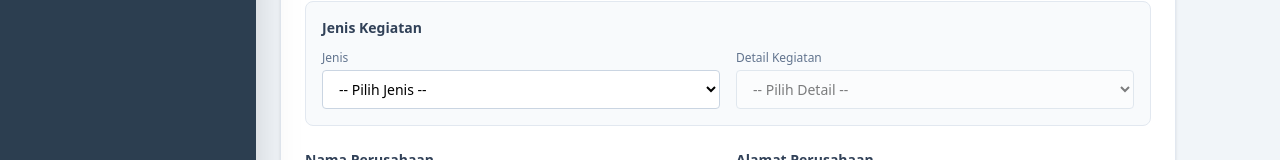
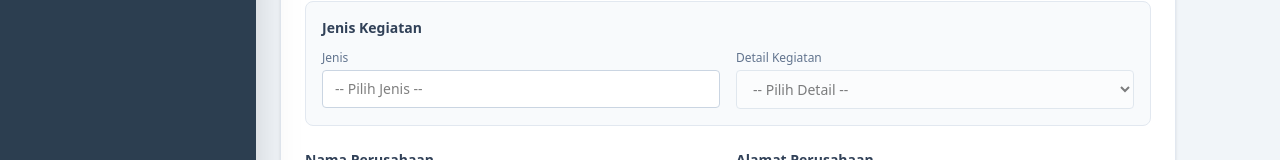
Before and after one commit to Xerviaa/laporan-perjalanan-dinas-cf, a Next.js app: page /upload in a window 1280 px wide. Shown: the part 414-574 px from the top of the page. Built offline with nearby package versions, Linux system fonts and the light colour scheme.

Commit message:
Final: Upload form dengan search, hasil kegiatan, dan kendala

```diff
--- a/src/app/upload/page.tsx
+++ b/src/app/upload/page.tsx
@@ -224,23 +224,30 @@ export default function UploadPage() {
           <div className="bg-slate-50 p-4 rounded-lg border border-slate-200">
             <label className="block text-sm font-semibold text-slate-700 mb-3">Jenis Kegiatan</label>
             <div className="grid grid-cols-1 md:grid-cols-2 gap-4">
+
+              {/* Dropdown Jenis (Bisa Diketik) */}
               <div>
                 <label className="text-xs text-slate-500 mb-1 block">Jenis</label>
-                <select
+                <input
+                  type="text"
+                  list="jenis-kegiatan-list"
                   value={jenisKegiatan}
                   onChange={(e) => {
                     setJenisKegiatan(e.target.value);
                     setDetailKegiatan('');
                   }}
+                  placeholder="-- Pilih Jenis --"
                   className="w-full border border-slate-300 rounded px-3 py-2 text-sm bg-white"
                   required
-                >
-                  <option value="">-- Pilih Jenis --</option>
+                />
+                <datalist id="jenis-kegiatan-list">
                   {opsiJenisKegiatan.map(jenis => (
-                    <option key={jenis} value={jenis}>{jenis}</option>
+                    <option key={jenis} value={jenis} />
                   ))}
-                </select>
+                </datalist>
               </div>
+
+              {/* Dropdown Detail (Tetap Select) */}
               <div>
                 <label className="text-xs text-slate-500 mb-1 block">Detail Kegiatan</label>
                 <select
@@ -260,6 +267,7 @@ export default function UploadPage() {
                   ))}
                 </select>
               </div>
+
             </div>
           </div>
 
```
